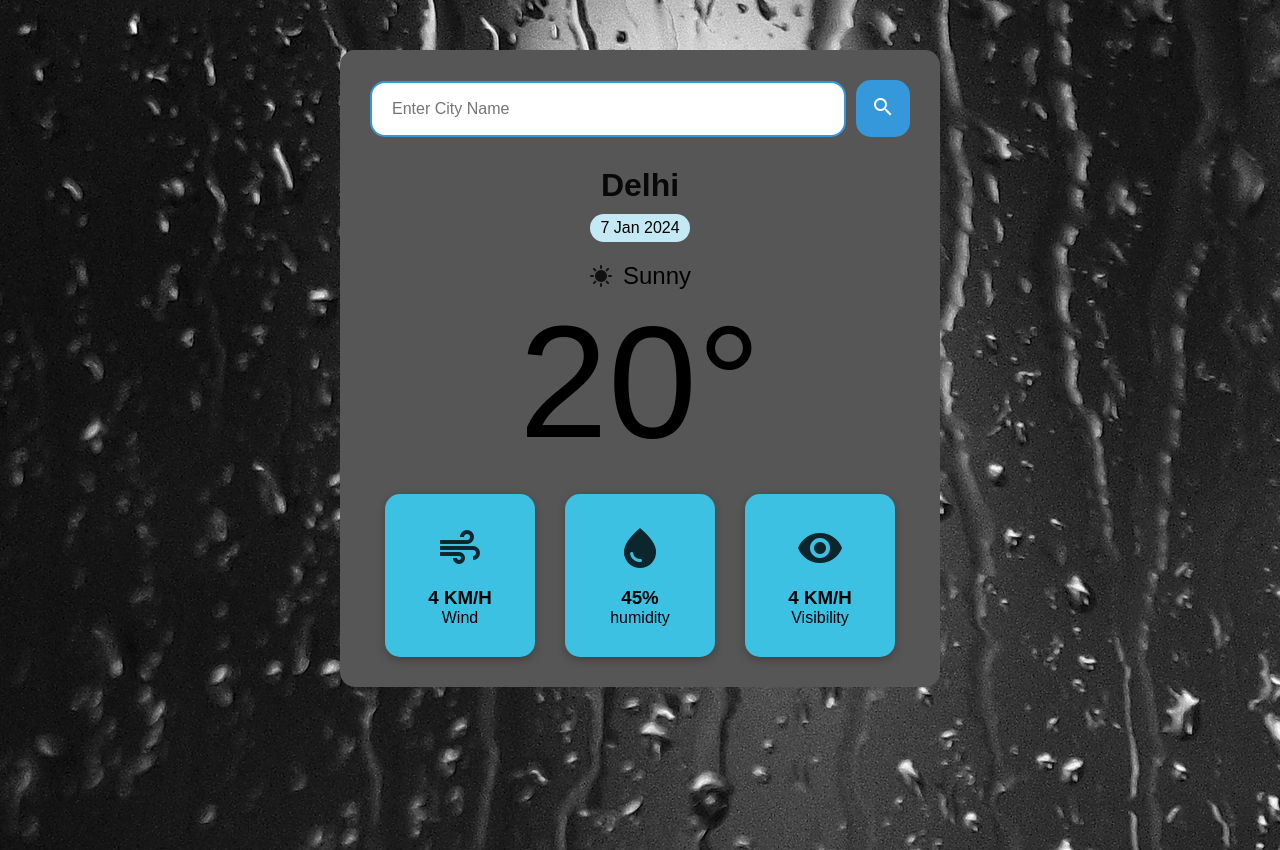
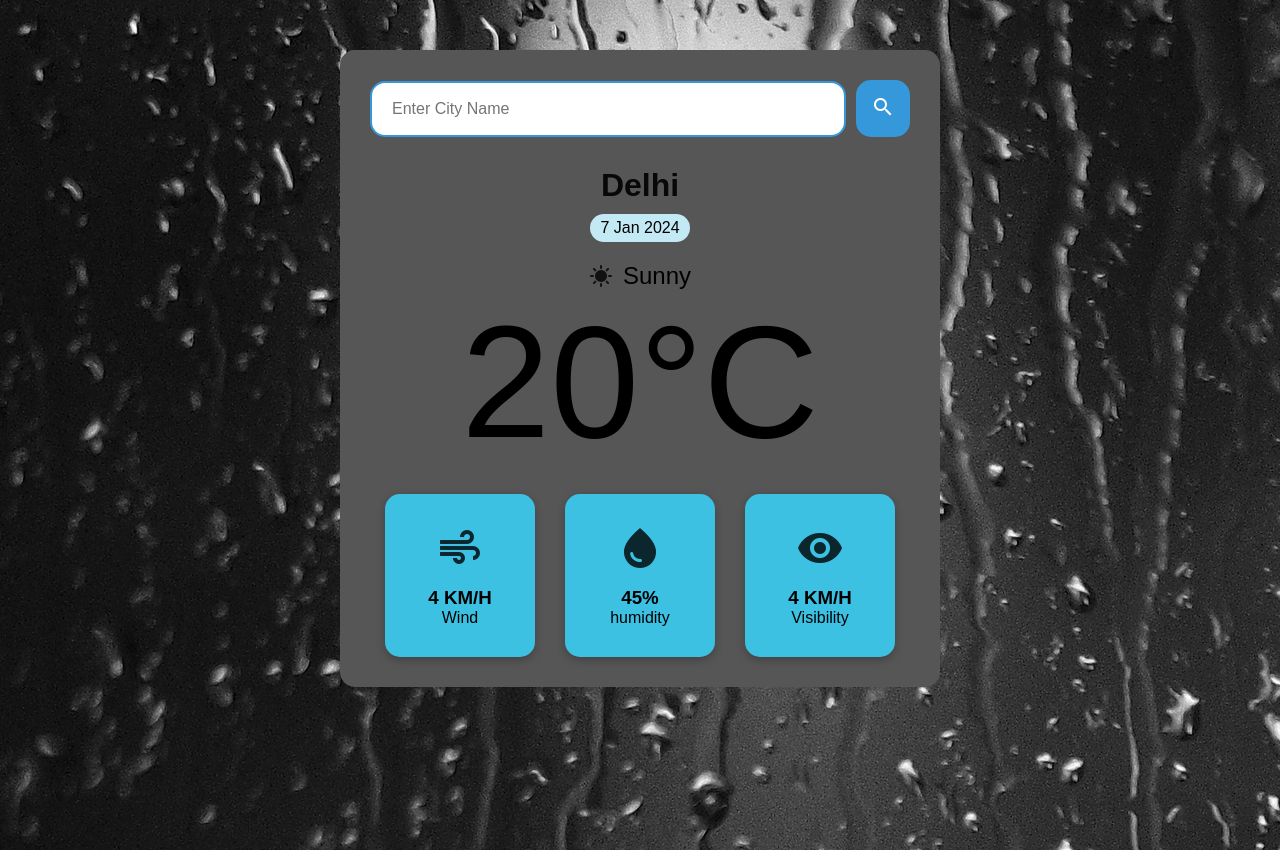
Before and after one commit to Adityachoubey-git/weather-web, a plain HTML site: page index.html in a window 1280 px wide. Drawn offline with Linux system fonts and the light colour scheme.

Commit message:
Update index.html

```diff
--- a/index.html
+++ b/index.html
@@ -31,7 +31,7 @@
                     <i class="material-icons">sunny</i>
                     <span class="description-text">Sunny</span>
                 </div>
-                <div class="temp">20°</div>
+                <div class="temp">20°C</div>
             </div>
             <div class="additional-info">
                 <div class="wind-info">
```
